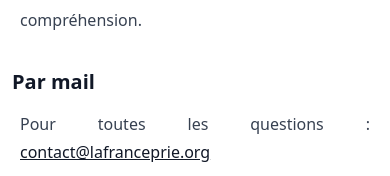
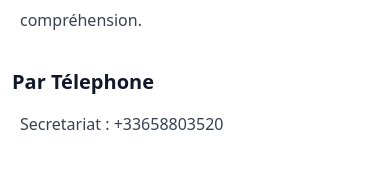
Before and after one commit to Public-Rosary/lafranceprie, a Next.js app: page /contact in a window 390 px wide. Shown: the part 466-642 px from the top of the page. Built offline with nearby package versions, Linux system fonts and the light colour scheme; a web font is replaced by a local one.

Commit message:
Add telephone

```diff
--- a/pages/contact.tsx
+++ b/pages/contact.tsx
@@ -35,7 +35,9 @@
               <br />
               Nous vous remercions de votre compréhension.
             </p>
+            <h3>Par Télephone</h3>
 
+            <p>Secretariat : +33658803520</p>
             <h3>Par mail</h3>
 
             <p>
```
